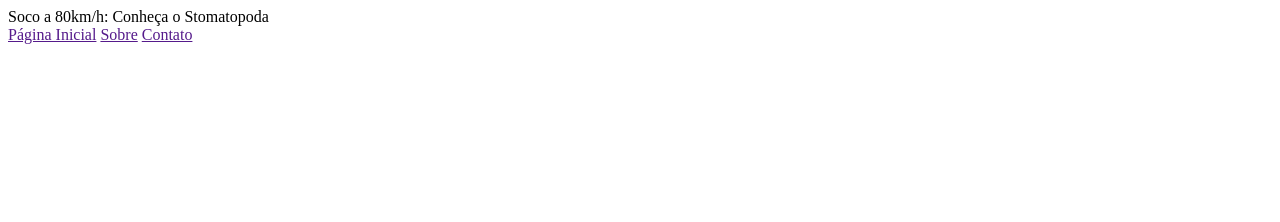
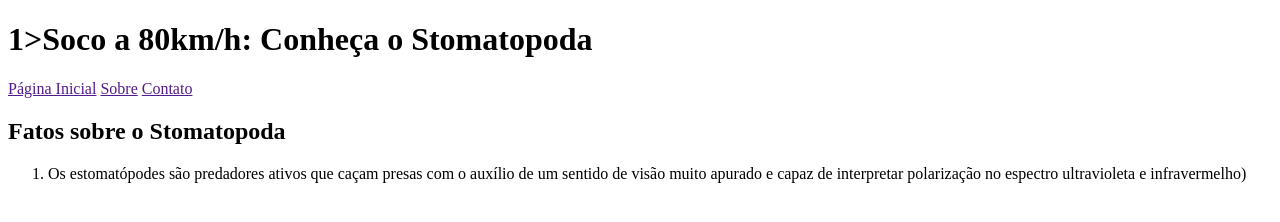
Before and after one commit to sidneiramos02/Exercises-Trybe, a plain HTML site: page exercises/3_4/index.html in a window 1280 px wide. Drawn offline with Linux system fonts and the light colour scheme.

Commit message:
Parando por hoje

```diff
--- a/exercises/3_4/index.html
+++ b/exercises/3_4/index.html
@@ -5,9 +5,15 @@
     <meta name="viewport" content="width=device-width" />
   </head>
   <body>
-    <header> Soco a 80km/h: Conheça o Stomatopoda </header>
+    <header> <h1>1>Soco a 80km/h: Conheça o Stomatopoda</h1> </header>
+
     <a href="">Página Inicial</a>
     <a href="">Sobre</a>
     <a href="">Contato</a>
+
+    <h2>Fatos sobre o Stomatopoda</h2>
+    <ol>
+        <li>Os estomatópodes são predadores ativos que caçam presas com o auxílio de um sentido de visão muito apurado e capaz de interpretar polarização no espectro ultravioleta e infravermelho)</li>
+    </ol>
   </body>
 </html>
```
